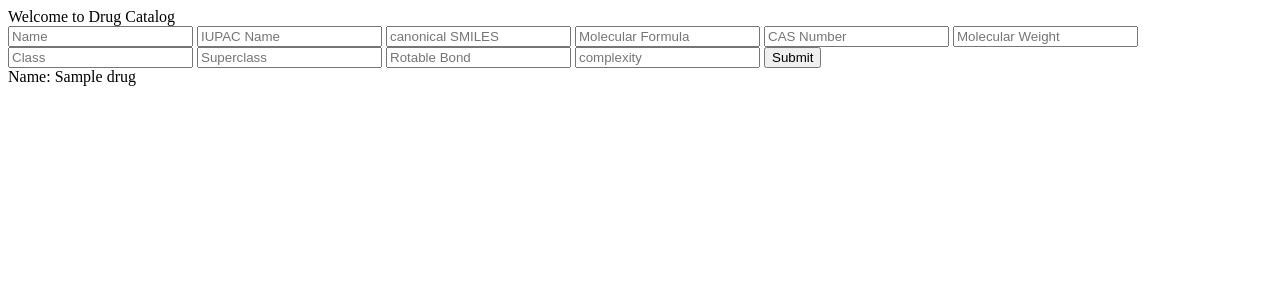
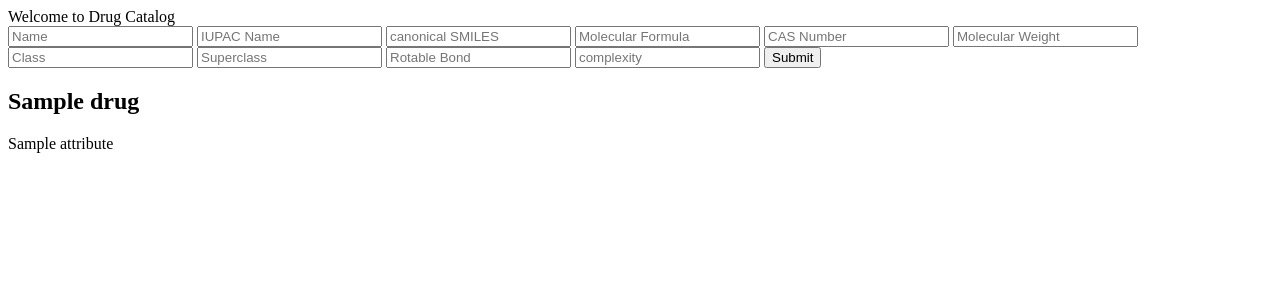
Before and after one commit to olamiwhat/verisim_test, a Flask app: template templates/home.html in a window 1280 px wide. Shown: the top 300 px of the page. Run offline with Flask 2, Linux system fonts and the light colour scheme; the template is opened without the code that fills it: most values are stand-ins (such as "Sample title", 1, 10 or a date in 2020).

Commit message:
included drug attribute in home page

```diff
--- a/templates/home.html
+++ b/templates/home.html
@@ -17,7 +17,12 @@
         </form>
 
         {% for drug in drugs %}
-        <div>Name: {{ drug[1] }}</div>
+        <div>
+            <h2>{{ drug[1] }}</h2>
+            {% for attribute in drug %}
+            <p>{{ attribute }}</p>
+            {% endfor %}
+        </div>
         {% endfor %}
 
     </body>
```
Also changed, not shown: drugs.db.
